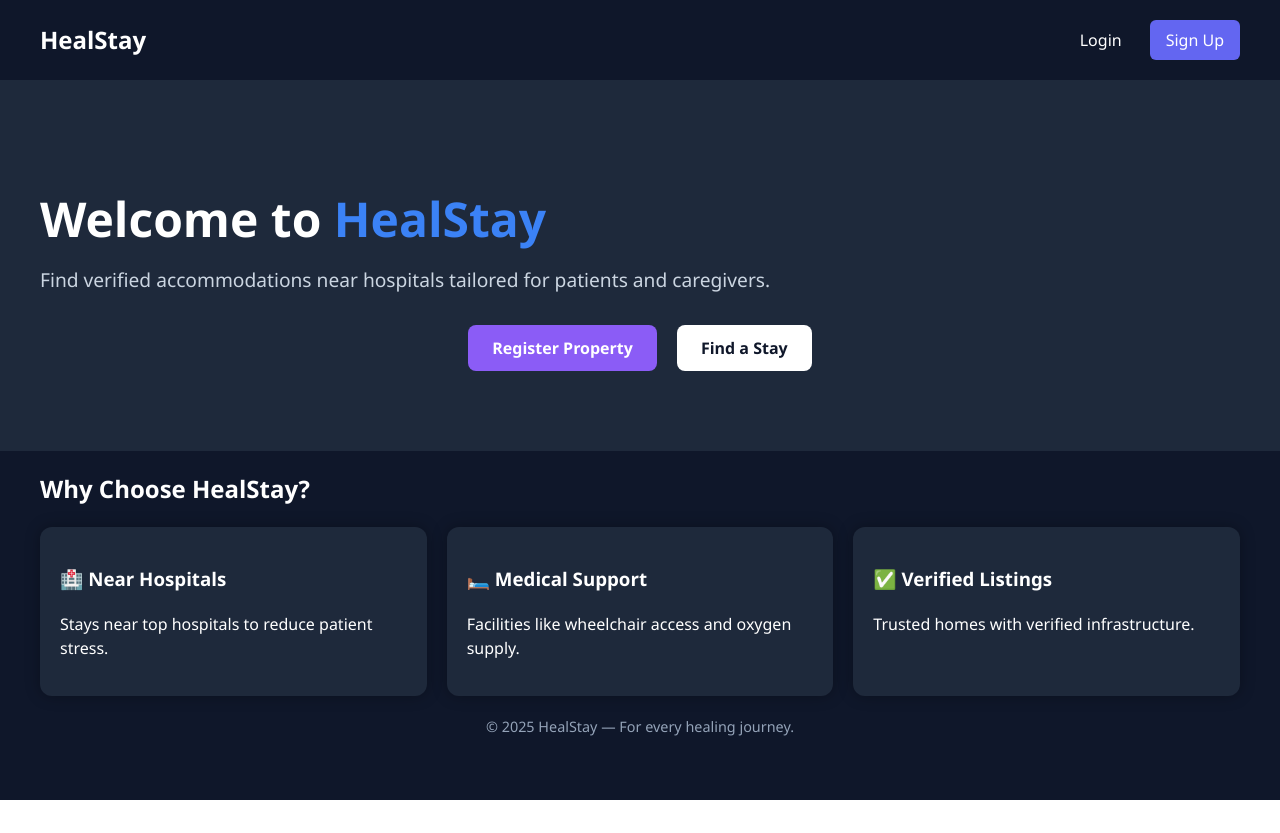
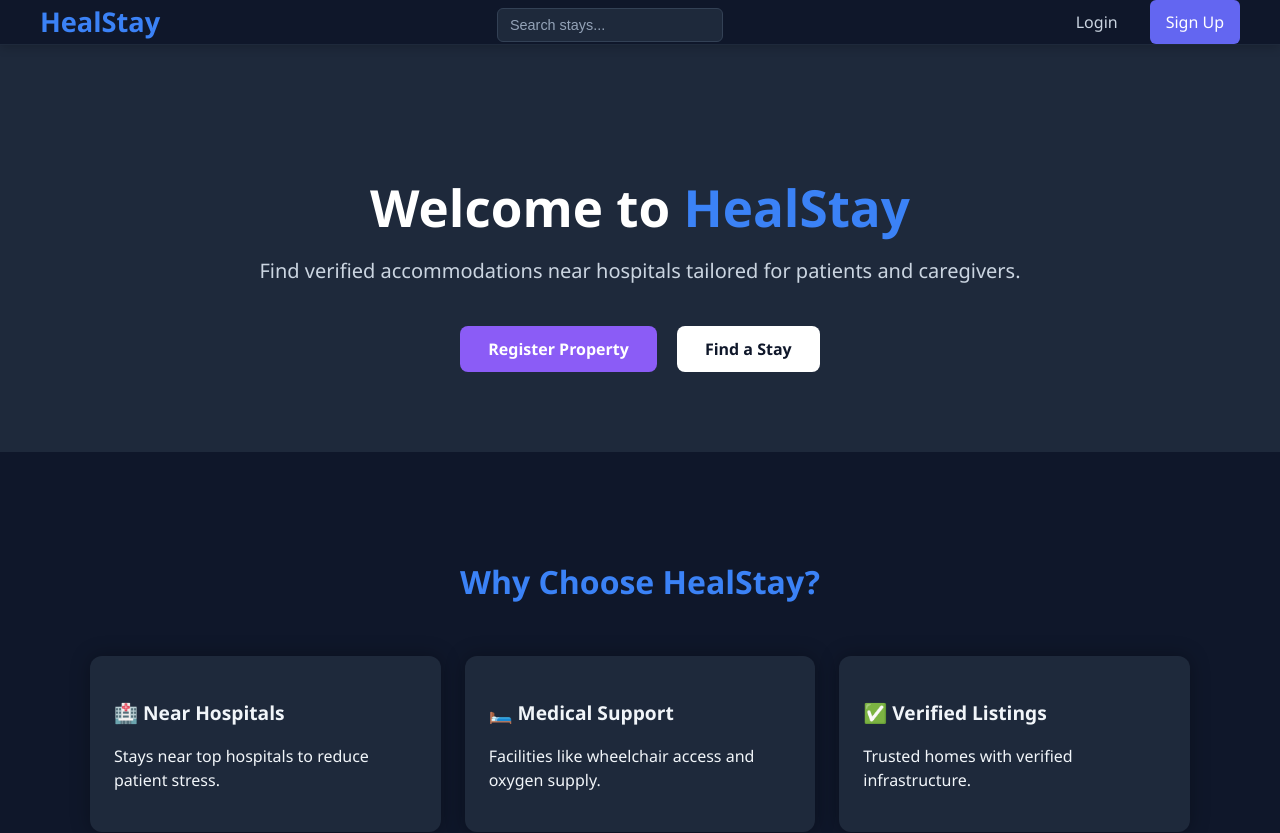
Before and after one commit to prakhrrr04/healstay, a React (Vite) app in the folder client/: page / in a window 1280 px wide. Shown: the top 833 px of the page. Before the commit the page ends 800 px from the top, so only its background shows below. Built offline with nearby package versions, Linux system fonts and the light colour scheme.

Commit message:
Add: Listing page added to show searched stays

```diff
--- a/client/src/App.jsx
+++ b/client/src/App.jsx
@@ -5,7 +5,14 @@ import LandingPage from './components/LandingPage';
 import ProviderRegistrationForm from './components/ProviderRegistrationForm';
 import ConsumerForm from './components/ConsumerForm';
 import LoginPage from './components/LoginPage';
-import SignupPage from './components/SignUpPage'; // ✅ Matches filename exactly
+import SignupPage from './components/SignUpPage';
+import ListingsPage from './components/ListingsPage'; // Add this at the top
+
+// Inside <Routes>:
+
+
+
+
 import './App.css';
 
 function App() {
@@ -15,6 +22,7 @@ function App() {
         <Route path="/" element={<LandingPage />} />
         <Route path="/register-provider" element={<ProviderRegistrationForm />} />
         <Route path="/request-accommodation" element={<ConsumerForm />} />
+        <Route path="/listings" element={<ListingsPage />} />
         <Route path="/login" element={<LoginPage />} />
         <Route path="/signup" element={<SignupPage />} /> {/* ✅ This must exist */}
       </Routes>
--- a/client/src/components/ConsumerForm.css
+++ b/client/src/components/ConsumerForm.css
@@ -1,38 +1,91 @@
-.form-wrapper {
-  max-width: 600px;
-  margin: 4rem auto;
-  padding: 2rem;
-  background-color: #2c2c2c;
-  border-radius: 10px;
-  color: white;
-  font-family: sans-serif;
+/* Fullscreen wrapper to center content and provide top spacing */
+.consumer-form-wrapper {
+  display: flex;
+  justify-content: center;
+  padding: 80px 20px;
+  background-color: #0f172a;
+  min-height: 100vh;
+  box-sizing: border-box;
 }
 
-.consumer-form label {
-  display: block;
-  margin-bottom: 1rem;
+/* Card-style form container */
+.form-card {
+  width: 100%;
+  max-width: 1000px;
+  background-color: #1e293b;
+  padding: 40px 50px;
+  border-radius: 10px;
+  box-shadow: 0 0 40px rgba(0, 0, 0, 0.4);
+  color: white;
+  display: flex;
+  flex-direction: column;
 }
 
-.consumer-form input,
-.consumer-form textarea {
-  width: 100%;
-  padding: 0.7rem;
-  border: none;
-  border-radius: 6px;
-  margin-top: 0.3rem;
-  background-color: #444;
-  color: white;
+/* Title styling */
+.form-title {
+  font-size: 2.2rem;
+  color: #3b82f6;
+  margin-bottom: 10px;
 }
 
-.consumer-form button[type="submit"] {
-  width: 100%;
-  padding: 0.9rem;
-  background-color: #4fa3ff;
+/* Subtitle/description text */
+.form-subtext {
+  font-size: 1rem;
+  color: #cbd5e1;
+  margin-bottom: 30px;
+}
+
+/* Form layout */
+.consumer-form {
+  display: flex;
+  flex-direction: column;
+  gap: 24px;
+}
+
+/* Label and input consistency */
+label {
+  font-weight: 600;
+  display: flex;
+  flex-direction: column;
+  font-size: 0.95rem;
+  color: #e2e8f0;
+}
+
+input,
+textarea,
+select {
+  margin-top: 6px;
+  padding: 14px 16px;
+  font-size: 1rem;
+  border-radius: 8px;
+  border: 1px solid #475569;
+  background-color: #334155;
+  color: white;
+  transition: border-color 0.2s ease;
+}
+
+input:focus,
+textarea:focus,
+select:focus {
+  border-color: #6366f1;
+  outline: none;
+  box-shadow: 0 0 0 2px rgba(99, 102, 241, 0.4);
+}
+
+/* Submit button */
+button[type="submit"] {
+  padding: 14px;
+  background-color: #6366f1;
+  color: white;
   border: none;
-  border-radius: 6px;
-  margin-top: 1.5rem;
+  border-radius: 8px;
+  font-weight: bold;
   font-size: 1rem;
-  color: white;
-  font-weight: bold;
   cursor: pointer;
+  transition: background-color 0.3s ease;
+  margin-top: 20px;
 }
+
+button[type="submit"]:hover {
+  background-color: #4f46e5;
+}
--- a/client/src/components/ConsumerForm.jsx
+++ b/client/src/components/ConsumerForm.jsx
@@ -1,49 +1,101 @@
-import React from 'react';
+import React, { useState, useEffect } from 'react';
+import { auth, db } from '../firebase';
+import { onAuthStateChanged } from 'firebase/auth';
+import { addDoc, collection } from 'firebase/firestore';
+import { useNavigate } from 'react-router-dom';
 import './ConsumerForm.css';
 
 const ConsumerForm = () => {
+  const navigate = useNavigate();
+  const [currentUser, setCurrentUser] = useState(null);
+
+  const [fullName, setFullName] = useState('');
+  const [diseaseType, setDiseaseType] = useState('');
+  const [proximity, setProximity] = useState('');
+  const [budget, setBudget] = useState('');
+  const [specialNeeds, setSpecialNeeds] = useState('');
+  const [startDate, setStartDate] = useState('');
+  const [duration, setDuration] = useState('');
+
+  useEffect(() => {
+    const unsubscribe = onAuthStateChanged(auth, (user) => {
+      if (user) setCurrentUser(user);
+      else navigate('/login');
+    });
+
+    return () => unsubscribe();
+  }, [navigate]);
+
+  const handleSubmit = async (e) => {
+    e.preventDefault();
+    if (!currentUser) return;
+
+    try {
+      await addDoc(collection(db, 'requests'), {
+        uid: currentUser.uid,
+        fullName,
+        diseaseType,
+        proximity,
+        budget,
+        specialNeeds,
+        startDate,
+        duration: Number(duration),
+        createdAt: new Date()
+      });
+
+      alert("Accommodation request submitted!");
+      navigate('/');
+    } catch (error) {
+      console.error("Error submitting request: ", error);
+      alert("Failed to submit request.");
+    }
+  };
+
   return (
-    <div className="form-wrapper">
-      <h2>Find a Stay</h2>
-      <form className="consumer-form">
+    <div className="consumer-form-wrapper">
+      <div className="form-card">
+        <h2 className="form-title">Find a Stay</h2>
+        <p className="form-subtext">Submit your needs and we’ll help you find suitable accommodations.</p>
+        <form className="consumer-form" onSubmit={handleSubmit}>
           <label>
             Full Name
-          <input type="text" placeholder="Enter your full name" />
+            <input type="text" value={fullName} onChange={(e) => setFullName(e.target.value)} required />
           </label>
 
           <label>
             Patient Disease Type
-          <input type="text" placeholder="e.g. Cancer, Dialysis" />
+            <input type="text" value={diseaseType} onChange={(e) => setDiseaseType(e.target.value)} required />
           </label>
 
           <label>
             Required Proximity To
-          <input type="text" placeholder="e.g. AIIMS Delhi" />
+            <input type="text" value={proximity} onChange={(e) => setProximity(e.target.value)} required />
           </label>
 
           <label>
             Budget Range
-          <input type="text" placeholder="e.g. ₹1000–₹3000 per night" />
+            <input type="text" value={budget} onChange={(e) => setBudget(e.target.value)} required />
           </label>
 
           <label>
-          Special Needs
-          <textarea placeholder="e.g. Wheelchair, Child Care, Diet Requirements" />
+            Special Needs (optional)
+            <textarea value={specialNeeds} onChange={(e) => setSpecialNeeds(e.target.value)} />
           </label>
 
           <label>
             Required From
-          <input type="date" />
+            <input type="date" value={startDate} onChange={(e) => setStartDate(e.target.value)} required />
           </label>
 
           <label>
             Duration of Stay (days)
-          <input type="number" />
+            <input type="number" min="1" value={duration} onChange={(e) => setDuration(e.target.value)} required />
           </label>
 
           <button type="submit">Request Stay</button>
         </form>
       </div>
+    </div>
   );
 };
 
--- a/client/src/components/LandingPage.css
+++ b/client/src/components/LandingPage.css
@@ -5,18 +5,11 @@ body {
   font-family: 'Segoe UI', Tahoma, Geneva, Verdana, sans-serif;
   background-color: #0f172a;
   color: white;
-}
-
-/* LAYOUT */
-.page {
-  width: 100vw;
   overflow-x: hidden;
 }
 
-.container {
-  max-width: 1280px;
-  margin: 0 auto;
-  padding: 0 40px;
+.page {
+  width: 100vw;
 }
 
 /* NAVBAR */
@@ -24,18 +17,26 @@ body {
   background-color: #0f172a;
   width: 100%;
   border-bottom: 1px solid #1e293b;
+  box-shadow: 0 2px 10px rgba(0, 0, 0, 0.2);
+  position: sticky;
+  top: 0;
+  z-index: 999;
 }
 
-.navbar .container {
+.navbar-content {
   display: flex;
   justify-content: space-between;
   align-items: center;
-  padding: 20px 0;
+  max-width: 1280px;
+  margin: 0 auto;
+  padding: 20px 40px;
 }
 
 .logo {
-  font-size: 1.5rem;
-  font-weight: bold;
+  font-size: 1.7rem;
+  font-weight: 700;
+  color: #3b82f6;
+  cursor: pointer;
 }
 
 .nav-actions {
@@ -43,35 +44,44 @@ body {
   gap: 16px;
 }
 
+.nav-link,
+.signup-btn {
+  font-size: 1rem;
+  font-weight: 500;
+  padding: 10px 16px;
+  text-decoration: none;
+  border-radius: 6px;
+  transition: background-color 0.3s ease;
+}
+
 .nav-link {
-  color: white;
-  text-decoration: none;
-  font-weight: 500;
-  padding: 8px 12px;
+  color: #cbd5e1;
+}
+
+.nav-link:hover {
+  background-color: #1e293b;
 }
 
 .signup-btn {
   background-color: #6366f1;
   color: white;
-  padding: 8px 16px;
-  border-radius: 6px;
-  text-decoration: none;
-  font-weight: 500;
+}
+
+.signup-btn:hover {
+  background-color: #4f46e5;
 }
 
 /* HERO SECTION */
 .hero {
   background-color: #1e293b;
-  padding: 80px 0;
-}
-
-.hero-content {
+  padding: 100px 20px 80px;
   text-align: center;
 }
 
 .hero h1 {
-  font-size: 3rem;
+  font-size: 3.2rem;
   margin-bottom: 20px;
+  color: white;
 }
 
 .highlight {
@@ -79,9 +89,9 @@ body {
 }
 
 .hero p {
-  font-size: 1.2rem;
+  font-size: 1.25rem;
   color: #cbd5e1;
-  margin-bottom: 30px;
+  margin-bottom: 40px;
 }
 
 .hero-buttons {
@@ -95,10 +105,11 @@ body {
 .secondary-btn {
   font-size: 1rem;
   font-weight: 600;
-  padding: 12px 24px;
+  padding: 12px 28px;
   border: none;
   border-radius: 8px;
   cursor: pointer;
+  transition: background-color 0.3s ease;
 }
 
 .primary-btn {
@@ -106,35 +117,57 @@ body {
   color: white;
 }
 
+.primary-btn:hover {
+  background-color: #7c3aed;
+}
+
 .secondary-btn {
   background-color: white;
   color: #0f172a;
 }
 
-/* FEATURES */
-.features {
-  background-color: #0f172a;
-  padding: 60px 0;
+.secondary-btn:hover {
+  background-color: #e2e8f0;
+  color: #0f172a;
 }
 
-.features h2 {
+/* FEATURES SECTION */
+.features-section {
+  background-color: #0f172a;
+  padding: 80px 20px;
+}
+
+.features-section h2 {
   text-align: center;
   font-size: 2rem;
   color: #3b82f6;
-  margin-bottom: 40px;
+  margin-bottom: 50px;
 }
 
 .features-grid {
   display: grid;
   grid-template-columns: repeat(auto-fit, minmax(280px, 1fr));
-  gap: 20px;
+  gap: 24px;
+  max-width: 1100px;
+  margin: 0 auto;
 }
 
 .feature-card {
   background-color: #1e293b;
-  padding: 20px;
+  padding: 24px;
   border-radius: 12px;
-  box-shadow: 0 0 15px rgba(0, 0, 0, 0.3);
+  box-shadow: 0 0 20px rgba(0, 0, 0, 0.3);
+  color: #f1f5f9;
+  transition: transform 0.2s ease;
+}
+
+.feature-card:hover {
+  transform: translateY(-4px);
+}
+
+.feature-card h3 {
+  margin-bottom: 10px;
+  font-size: 1.2rem;
 }
 
 /* FOOTER */
@@ -142,6 +175,26 @@ body {
   background-color: #0f172a;
   color: #94a3b8;
   text-align: center;
-  padding: 20px 0;
+  padding: 24px 0;
+  font-size: 0.95rem;
+  border-top: 1px solid #1e293b;
+}
+.nav-search input {
+  padding: 8px 12px;
+  border-radius: 6px;
+  border: 1px solid #334155;
+  background-color: #1e293b;
+  color: white;
   font-size: 0.9rem;
+  width: 200px;
 }
+
+.nav-search input::placeholder {
+  color: #94a3b8;
+}
+
+.nav-search input:focus {
+  outline: none;
+  border-color: #6366f1;
+  box-shadow: 0 0 0 2px rgba(99, 102, 241, 0.3);
+}
--- a/client/src/components/LandingPage.jsx
+++ b/client/src/components/LandingPage.jsx
@@ -1,9 +1,16 @@
-import React from 'react';
+import React, { useState } from 'react';
 import { Link, useNavigate } from 'react-router-dom';
 import './LandingPage.css';
 
 const LandingPage = () => {
   const navigate = useNavigate();
+  const [searchTerm, setSearchTerm] = useState('');
+
+  const handleSearch = () => {
+    if (searchTerm.trim()) {
+      navigate(`/listings?query=${encodeURIComponent(searchTerm.trim())}`);
+    }
+  };
 
   return (
     <div className="page">
@@ -11,6 +18,19 @@ const LandingPage = () => {
       <div className="navbar">
         <div className="container navbar-content">
           <div className="logo">HealStay</div>
+
+          <div className="nav-search">
+            <input
+              type="text"
+              placeholder="Search stays..."
+              value={searchTerm}
+              onChange={(e) => setSearchTerm(e.target.value)}
+              onKeyDown={(e) => {
+                if (e.key === 'Enter') handleSearch();
+              }}
+            />
+          </div>
+
           <div className="nav-actions">
             <Link to="/login" className="nav-link">Login</Link>
             <Link to="/signup" className="signup-btn">Sign Up</Link>
@@ -18,10 +38,9 @@ const LandingPage = () => {
         </div>
       </div>
 
-
+      {/* HERO SECTION */}
       <div className="hero">
         <div className="container">
-    {/* Hero content here */}
           <h1>Welcome to <span className="highlight">HealStay</span></h1>
           <p>Find verified accommodations near hospitals tailored for patients and caregivers.</p>
           <div className="hero-buttons">
@@ -35,6 +54,7 @@ const LandingPage = () => {
         </div>
       </div>
 
+      {/* FEATURES */}
       <div className="features-section">
         <div className="container">
           <h2>Why Choose HealStay?</h2>
@@ -55,45 +75,6 @@ const LandingPage = () => {
         </div>
       </div>
 
-
-
-      {/* HERO SECTION
-      <section className="hero">
-        <div className="container hero-content">
-          <h1>Welcome to <span className="highlight">HealStay</span></h1>
-          <p>Find verified accommodations near hospitals tailored for patients and caregivers.</p>
-          <div className="hero-buttons">
-            <button onClick={() => navigate('/register-provider')} className="primary-btn">
-              Register Property
-            </button>
-            <button onClick={() => navigate('/request-accommodation')} className="secondary-btn">
-              Find a Stay
-            </button>
-          </div>
-        </div>
-      </section>
-
-      {/* FEATURES */}
-      {/* <section className="features">
-        <div className="container">
-          <h2>Why Choose HealStay?</h2>
-          <div className="features-grid">
-            <div className="feature-card">
-              <h3>🏥 Near Hospitals</h3>
-              <p>Stays near top hospitals to reduce patient stress.</p>
-            </div>
-            <div className="feature-card">
-              <h3>🛏️ Medical Support</h3>
-              <p>Facilities like wheelchair access and oxygen supply.</p>
-            </div>
-            <div className="feature-card">
-              <h3>✅ Verified Listings</h3>
-              <p>Trusted homes with verified infrastructure.</p>
-            </div>
-          </div>
-        </div>
-      </section> */}
-
       {/* FOOTER */}
       <footer className="footer">
         <div className="container">
--- /dev/null
+++ b/client/src/components/ListingsPage.css
@@ -0,0 +1,45 @@
+.listings-page {
+  padding: 60px 20px;
+  background-color: #0f172a;
+  min-height: 100vh;
+  color: white;
+}
+
+.listings-page h2 {
+  text-align: center;
+  font-size: 2.2rem;
+  color: #3b82f6;
+  margin-bottom: 30px;
+}
+
+.no-results {
+  text-align: center;
+  color: #94a3b8;
+  margin-top: 40px;
+  font-size: 1.1rem;
+}
+
+.listings-grid {
+  display: grid;
+  grid-template-columns: repeat(auto-fit, minmax(300px, 1fr));
+  gap: 20px;
+  max-width: 1200px;
+  margin: 0 auto;
+}
+
+.listing-card {
+  background-color: #1e293b;
+  padding: 20px;
+  border-radius: 10px;
+  box-shadow: 0 0 10px rgba(0,0,0,0.3);
+  transition: transform 0.2s ease;
+}
+
+.listing-card:hover {
+  transform: translateY(-4px);
+}
+
+.listing-card h3 {
+  margin-bottom: 10px;
+  color: #e0e7ff;
+}
--- /dev/null
+++ b/client/src/components/ListingsPage.jsx
@@ -0,0 +1,57 @@
+import React, { useEffect, useState } from 'react';
+import { collection, getDocs } from 'firebase/firestore';
+import { db } from '../firebase';
+import { useLocation } from 'react-router-dom';
+import './ListingsPage.css';
+
+const ListingsPage = () => {
+  const [listings, setListings] = useState([]);
+  const [filtered, setFiltered] = useState([]);
+  const location = useLocation();
+
+  const query = new URLSearchParams(location.search).get('query')?.toLowerCase() || '';
+
+  useEffect(() => {
+    const fetchData = async () => {
+      try {
+        const snapshot = await getDocs(collection(db, 'properties'));
+        const all = snapshot.docs.map(doc => ({ id: doc.id, ...doc.data() }));
+        setListings(all);
+
+        const result = all.filter((item) =>
+          item.hospitalNearby?.toLowerCase().includes(query) ||
+          item.description?.toLowerCase().includes(query) ||
+          item.address?.toLowerCase().includes(query)
+        );
+        setFiltered(result);
+      } catch (err) {
+        console.error('Error fetching listings:', err);
+      }
+    };
+
+    fetchData();
+  }, [query]);
+
+  return (
+    <div className="listings-page">
+      <h2>Available Properties</h2>
+      {filtered.length === 0 ? (
+        <p className="no-results">No results found for "{query}"</p>
+      ) : (
+        <div className="listings-grid">
+          {filtered.map((item) => (
+            <div className="listing-card" key={item.id}>
+              <h3>{item.name}</h3>
+              <p><strong>Location:</strong> {item.address}</p>
+              <p><strong>Near:</strong> {item.hospitalNearby}</p>
+              <p><strong>Facilities:</strong> {item.facilities?.join(', ')}</p>
+              <p><strong>Description:</strong> {item.description}</p>
+            </div>
+          ))}
+        </div>
+      )}
+    </div>
+  );
+};
+
+export default ListingsPage;
```
Lines whose indentation alone changed are shown as unchanged.
